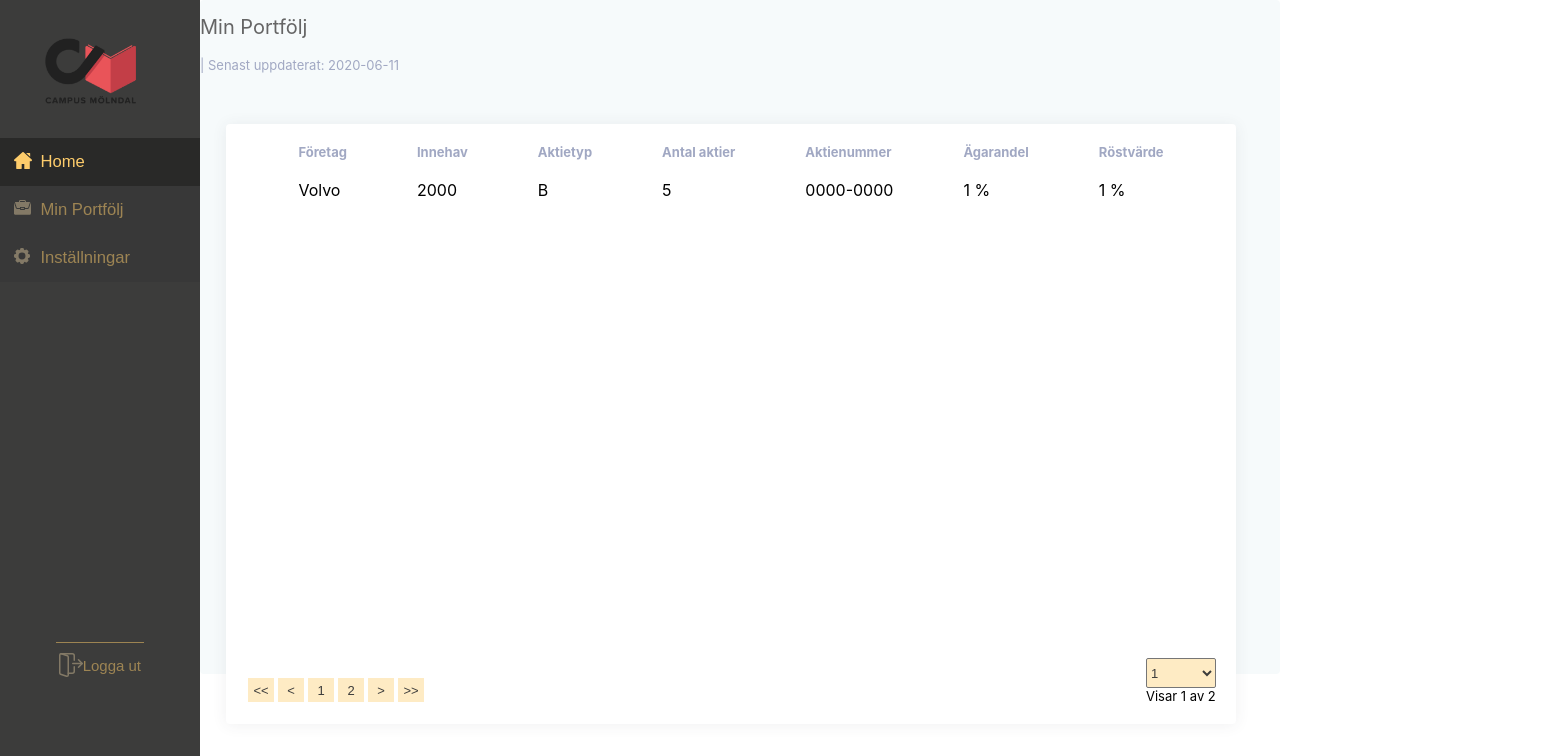
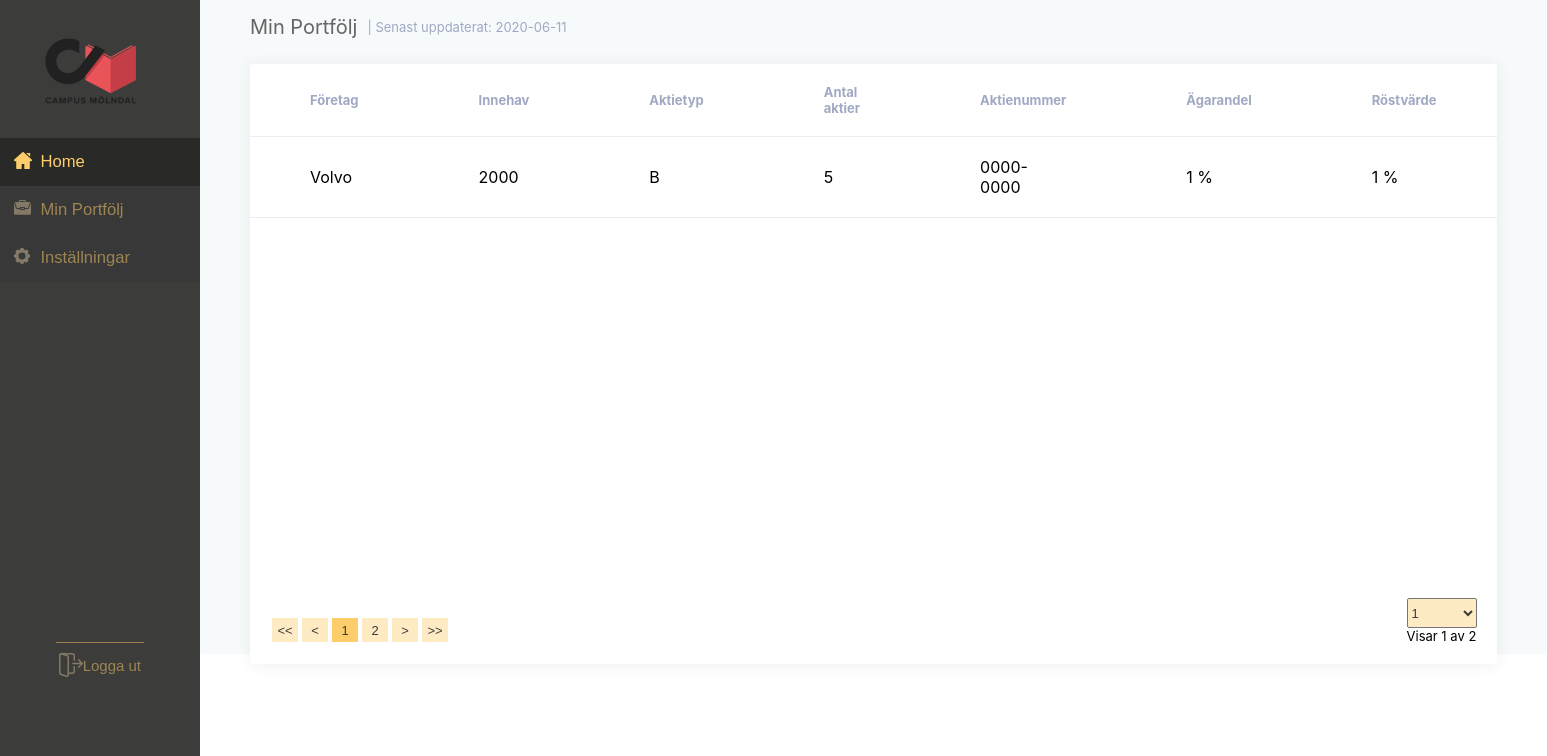
Before and after one commit to patam123/kundportal-projekt-molndal, a React (Create React App) app: page /portfolio in a window 1280 px wide. Shown: the top 756 px of the page, 1547 px wide, since content can reach past the window. Built offline with nearby package versions, Linux system fonts and the light colour scheme.

Commit message:
create api setup, update portfolio.css

```diff
--- /dev/null
+++ b/api/app/config/db.config.js
@@ -0,0 +1,6 @@
+module.exports = {
+    server: "localhost",
+    user: "root",
+    password: "root123",
+    database: "sys",
+  };
--- /dev/null
+++ b/api/app/routes/customer.routes.js
@@ -0,0 +1,6 @@
+module.exports = (app) => {
+    //Retrieve all customers
+    const customers = require("../controllers/customer.controller");
+
+    app.get("/customers", customers.findAll);
+  };
--- a/src/components/portfoliocomponents/portfolio.js
+++ b/src/components/portfoliocomponents/portfolio.js
@@ -51,7 +51,7 @@ const Portfolio = ({ user }) => {
       for (let i = 0; i < Math.ceil(user.shares.length / size); i++) {
         buttonArray.push(
           <ButtonComponent
-          className="portfolio-button"
+          className={pageIndex === i ? "portfolio-button-active" : "portfolio-button"}
             cssValue={i + 1}
             key={i + 1}
             btnText={i + 1}
@@ -100,15 +100,15 @@ const Portfolio = ({ user }) => {
   };
 
   return (
-    <div>
-      <div>
-        <HeadTitle title="Min Portfölj" />
-        <span className="portfolio-head">{getDate()}</span>
+    <div className="portfolio-container">
+      <div className="headrow">
+        <HeadTitle title={`Min Portfölj`  } />
+        <p className="portfolio-head">{getDate()}</p>
       </div>
     <div id="portfolio">
       <table key="portfolioTable">
         <thead key="tableheadelement">
-          <tr className="portfolio-head" key="tablehead">
+          <tr className="portfolio-tablehead" key="tablehead">
             <th key="tableheadCo">Företag</th>
             <th key="tableheadAmount">Innehav</th>
             <th key="tableheadType">Aktietyp</th>
--- a/src/design/portfolio.css
+++ b/src/design/portfolio.css
@@ -4,11 +4,24 @@
 
 } */
 
+.portfolio-container{
+  margin-left: 50px;
+  width: 100%;
+  margin-right: 50px;
+
+
+}
+.headrow{
+  flex-direction: row;
+  display: flex;
+  align-items: center;
+
+}
+
 #portfolio {
-  top: 50px;
-  left: 26px;
-  width: 1010px;
-  /* height: 570px; */
+  top: 10px;
+  left: 0px;
+  width: 100%;
   min-height: 75vh;
   background: #ffffff 0% 0% no-repeat padding-box;
   box-shadow: 0px 1px 15px #45414e14;
@@ -23,7 +36,17 @@
   font-size: 13px;
   letter-spacing: 0px;
   color: #a1a8c3;
+  margin-left: 10px;
+
 }
+.portfolio-tablehead {
+  text-align: left;
+  font: Medium 14px/20px Poppins;
+  font-size: 13px;
+  letter-spacing: 0px;
+  color: #a1a8c3;
+}
+
 tbody{
     text-align: left;
 }
@@ -32,8 +55,14 @@ table{
     align-content: center;
     align-items: center;
     margin: 0 auto;
-    border-collapse: separate;
-    border-spacing: 70px 20px;
+    border-collapse: collapse; /* behöver vara collapse för att få border, men får då inte samma layout */
+    /* border-spacing: 70px 20px; */
+  }
+  tr{
+    border-bottom:#ebedf2 1px solid;
+  }
+  th, td{
+    padding: 20px 60px;
   }
 
 .portfolio-div{
@@ -75,6 +104,18 @@ table{
     margin: 2px;
     border: none;
 }
-.portfolio-button:active{
+.portfolio-button-active{
+  font-size: 13px;
+  width: 26px;
+  height: 24px;
+  background: #FDCC6B 0% 0% no-repeat padding-box;
+  text-align: center;
+  letter-spacing: 0px;
+  color: #3c3c3b;
+  opacity: 1;
+  margin: 2px;
+  border: none;
+}
+.portfolio-button:active, .portfolio-button:hover{
     background-color: #FDCC6B;
 }
```
Also changed, not shown: api/app/controllers/customer.controller.js (added, +13 -0 lines), api/app/models/customer.model.js (added, +21 -0 lines), api/app/models/db.js (added, +11 -0 lines), api/package.json (added, +16 -0 lines), api/server.js (added, +14 -0 lines), 2 other files (tests, documents, lock files or other folders).
